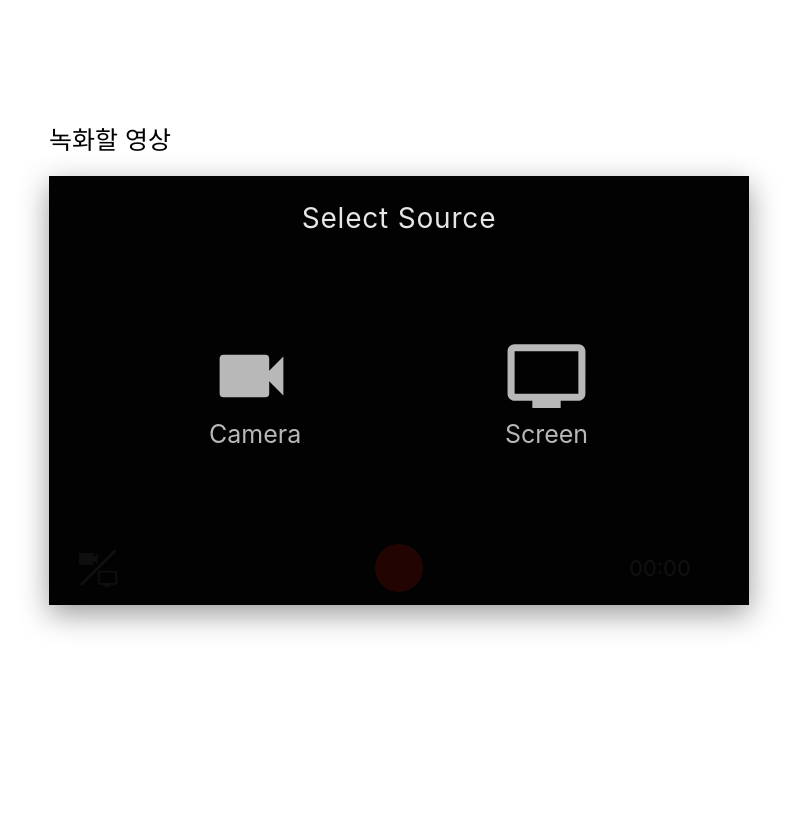
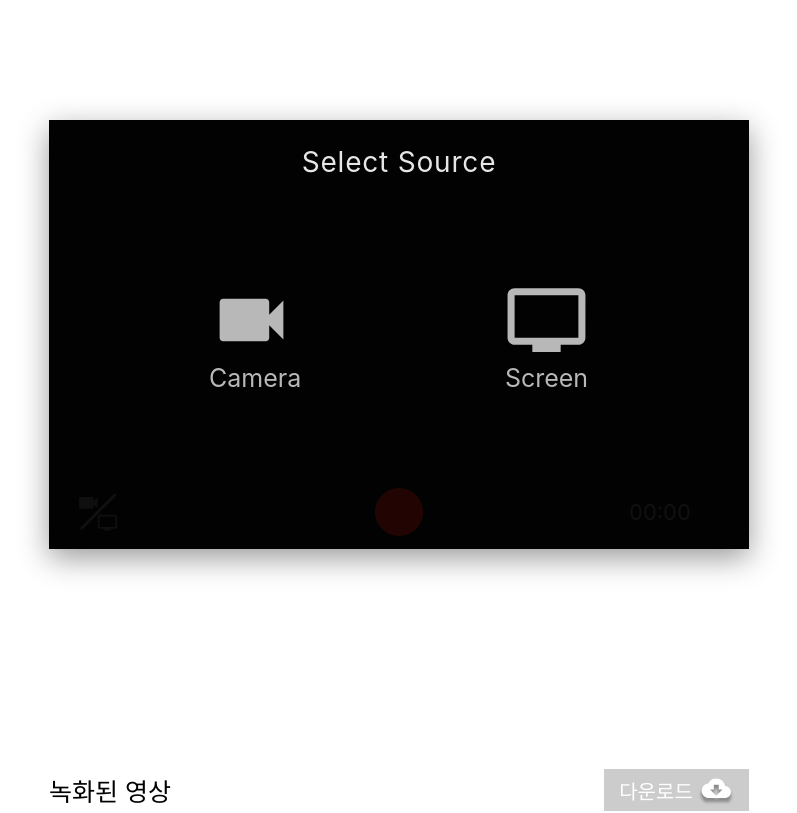
Before and after one commit to jungdu/web-video-recorder, a React (Create React App) app: page / in a window 1280 px wide. Shown: the top 813 px of the page, without its empty margins (241-1038 px from the left). Built offline with nearby package versions, Linux system fonts and the light colour scheme.

Commit message:
Update: Preview Header는 불필요한것 같아서 제거

```diff
--- a/src/components/Preview.tsx
+++ b/src/components/Preview.tsx
@@ -18,10 +18,6 @@ const StyledPreview = styled.div`
   filter: drop-shadow(0px 9px 15px rgba(0, 0, 0, 0.4));
 `;
 
-const StyledHeader = styled.div`
-  font-size: 25px;
-  margin-bottom: 20px;
-`;
 
 const StyledVideo = styled.video`
   width: 100%;
@@ -52,7 +48,6 @@ const Preview: React.FC = () => {
 
   return (
     <StyledPreviewContainer>
-      <StyledHeader>녹화할 영상</StyledHeader>
       <StyledPreview>
         <StyledVideoContainer>
           <StyledVideo ref={videoRef} autoPlay muted></StyledVideo>
```
